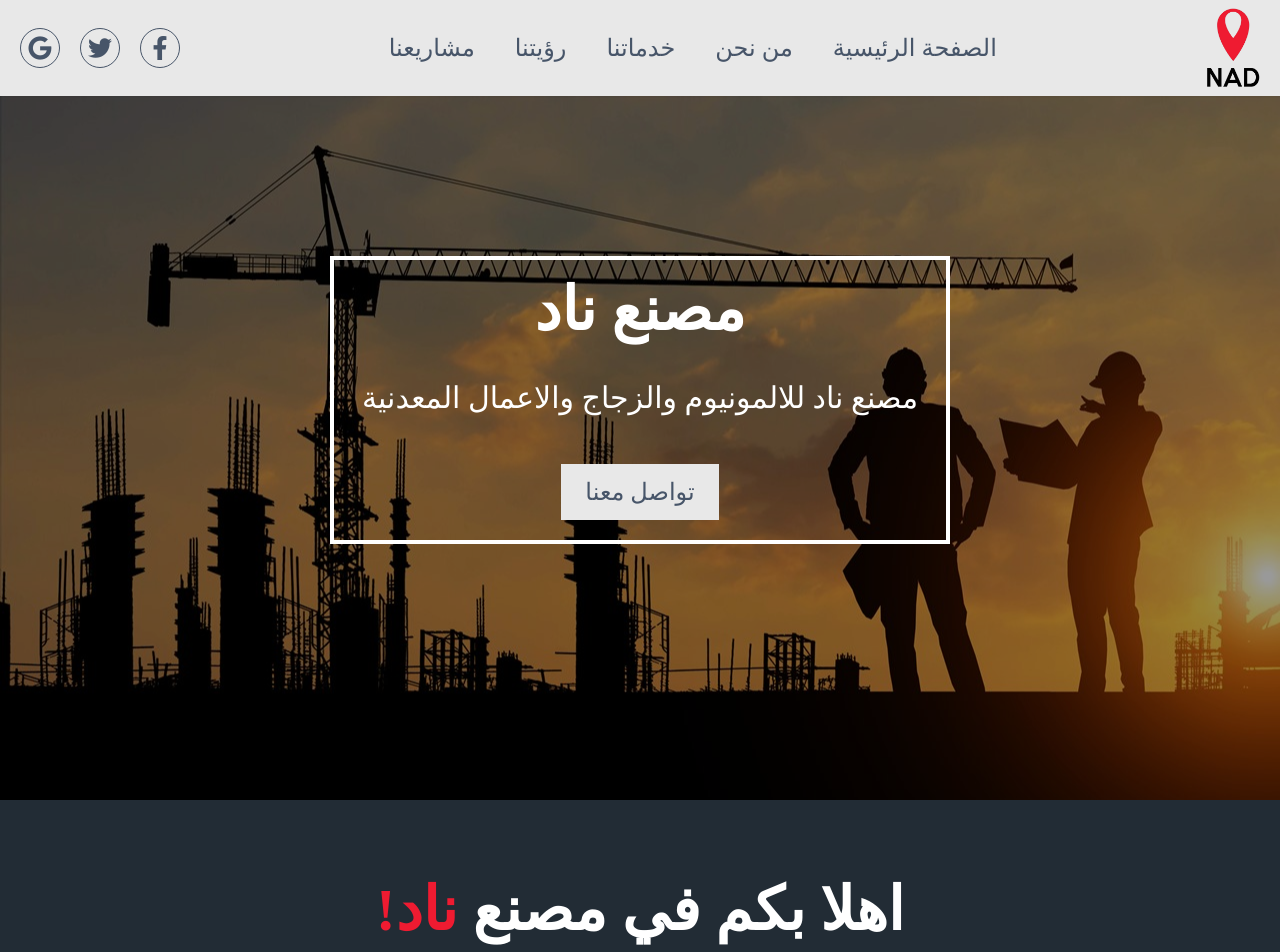
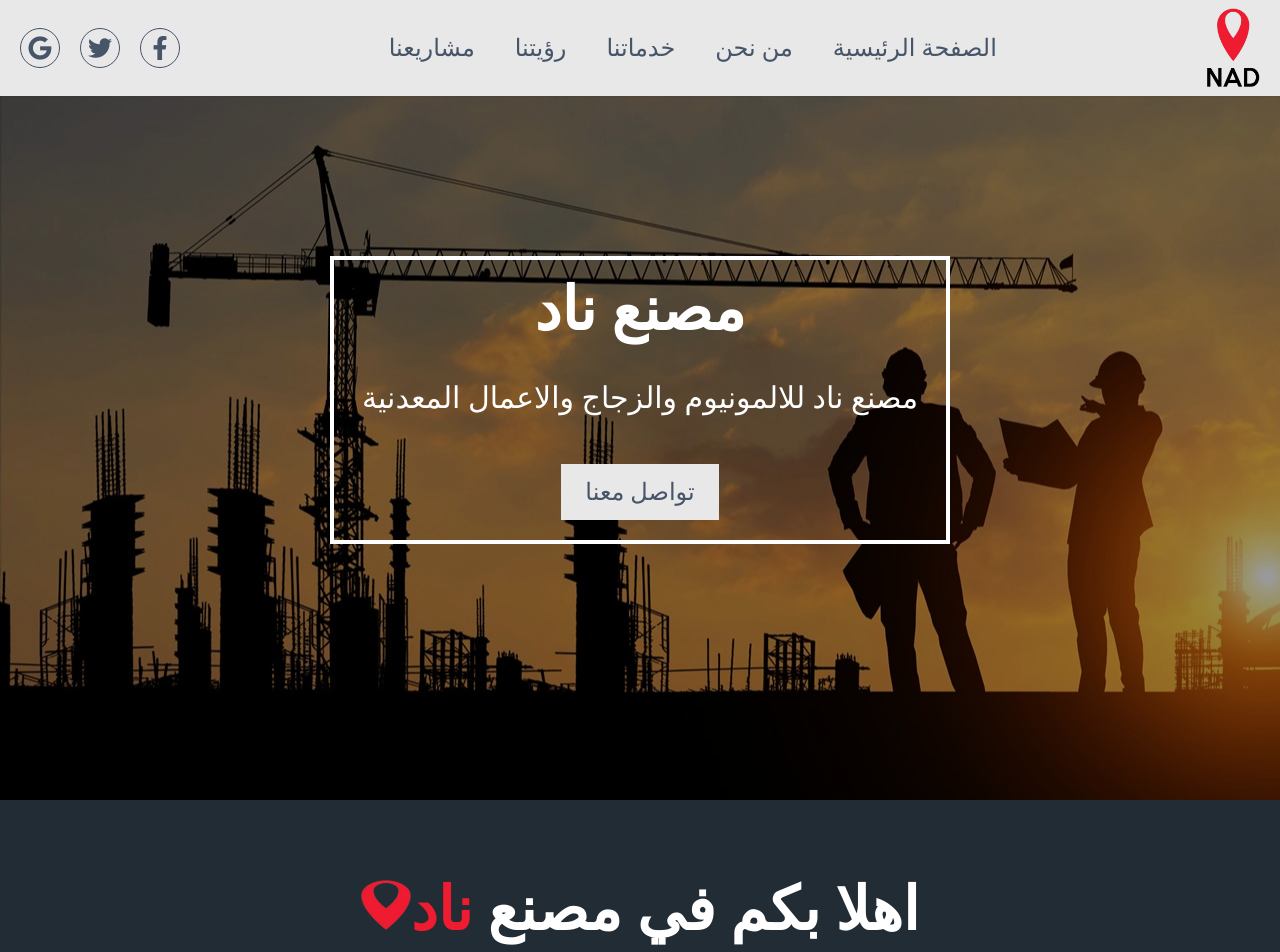
Before and after one commit to yousef1242/nad-factory-project, a website: page index.html in a window 1280 px wide. Shown: the top 952 px of the page. Drawn offline with Linux system fonts and the light colour scheme.

Commit message:
change ! sign and put logo

```diff
--- a/index.html
+++ b/index.html
@@ -143,9 +143,7 @@
             data-aos-duration="1500"
             class="w-full mx-auto border-white border-4 p-5 text-center md:w-6/12"
           >
-            <h1
-              class="text-5xl text-white font-bold mb-10 md:text-6xl"
-            >
+            <h1 class="text-5xl text-white font-bold mb-10 md:text-6xl">
               مصنع ناد
             </h1>
             <p class="text-2xl text-white mb-12 md:text-3xl">
@@ -170,8 +168,20 @@
       >
         <div class="container mx-auto h-full px-5 relative">
           <div class="w-full text-center text-white">
-            <h2 data-aos="fade-up" class="font-bold text-5xl mb-10 md:text-6xl">
-              اهلا بكم في مصنع <span class="text-[var(--red-color)]">ناد!</span>
+            <h2
+              data-aos="fade-up"
+              class="font-bold text-5xl mb-10 flex justify-center flex-wrap md:text-6xl"
+            >
+              <div>
+                اهلا بكم في مصنع
+                <span class="text-[var(--red-color)]">ناد</span>
+              </div>
+                <img
+                  src="./images/logo (2).png"
+                  class="h-[50px] w-[50px] block mt-4 md:inline-block md:mt-0"
+                  loading="lazy"
+                  alt="logo"
+                />
             </h2>
             <p
               data-aos="fade-up"
```
Also changed, not shown: css/output.css.
